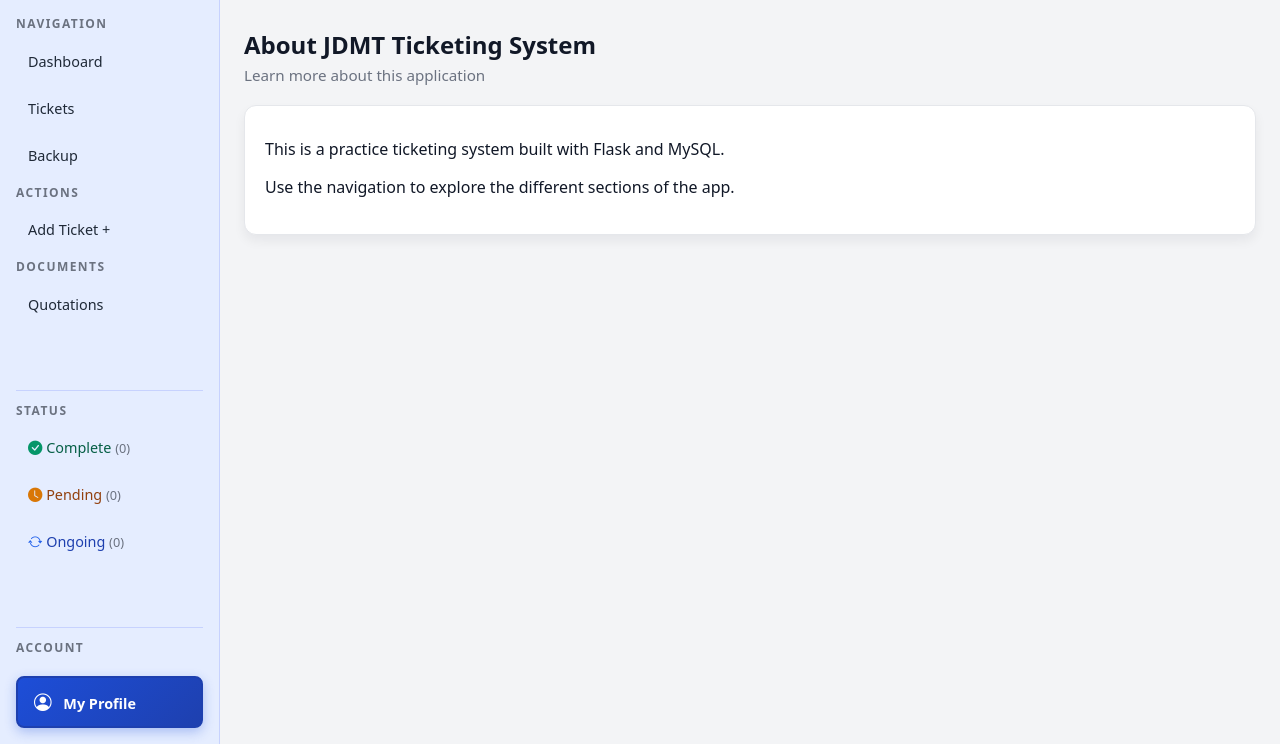
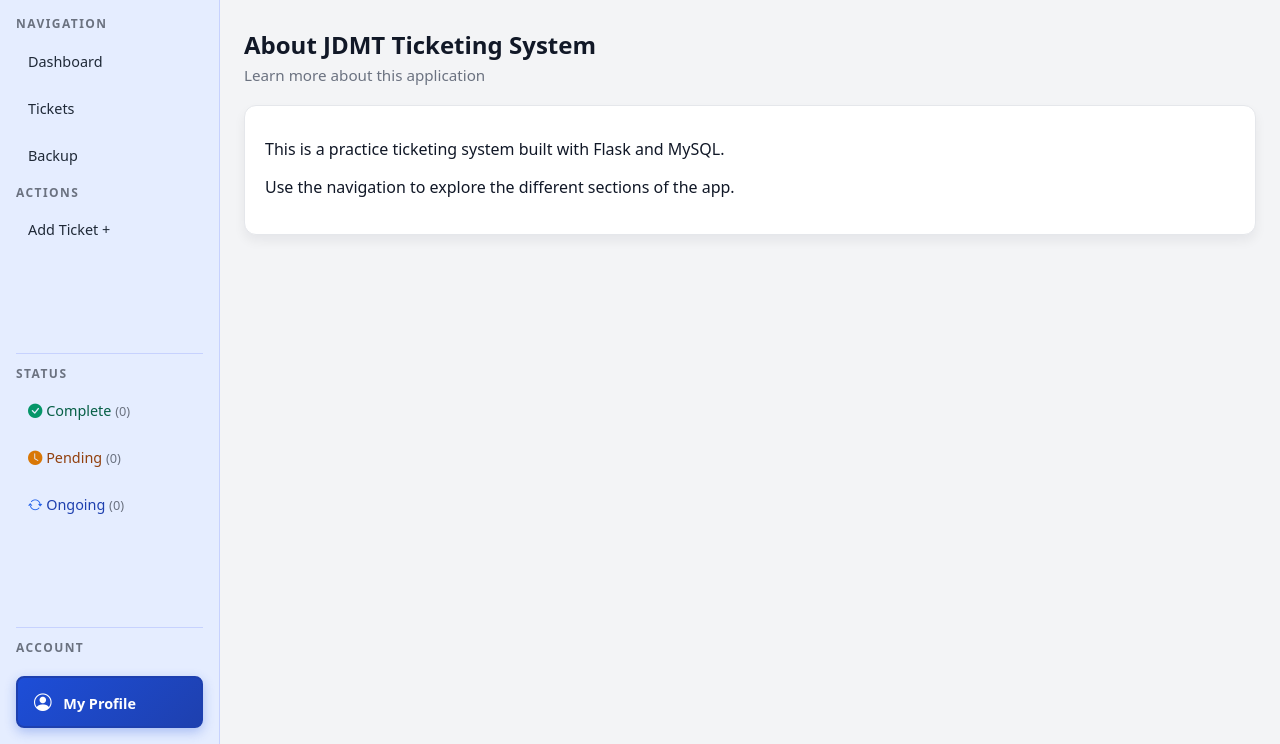
Before and after one commit to lorenzojacinto08-ux/ticketing_system, a Python web app: template templates/about.html in a window 1280 px wide. Shown: the part 56-800 px from the top of the page. Run offline with Jinja, Linux system fonts and the light colour scheme; the template is opened without the code that fills it, so the values that code supplies are empty.

Commit message:
Revert Documents section - remove quotations to restore working state

```diff
--- a/app.py
+++ b/app.py
@@ -2068,12 +2068,6 @@ def placeholder3():
     return render_template("placeholder3.html", active_page="placeholder3")
 
 
-@app.route("/quotations")
-@login_required
-def quotations():
-    return render_template("quotations.html", active_page="quotations")
-
-
 @app.context_processor
 def ticket_counts():
     """Provide ticket status counts for sidebar on all pages."""
--- a/templates/sidebar.html
+++ b/templates/sidebar.html
@@ -11,10 +11,6 @@
         <a href="{{ url_for('users') }}" class="{% if active_page == 'users' %}active{% endif %}">User Management</a>
         {% endif %}
                 <a href="{{ url_for('add_ticket') }}" class="{% if active_page == 'add_ticket' %}active{% endif %}">Add Ticket +</a>
-    </div>
-    <div class="sidebar-section">
-        <h3>Documents</h3>
-        <a href="{{ url_for('quotations') }}" class="{% if active_page == 'quotations' %}active{% endif %}">Quotations</a>
     </div>
     <div class="sidebar-section sidebar-section-bottom">
         <h3>Status</h3>
```
